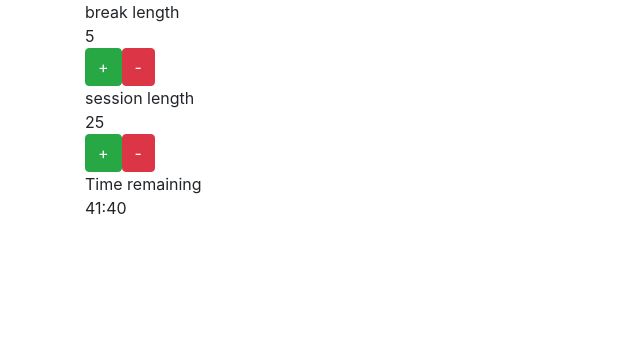
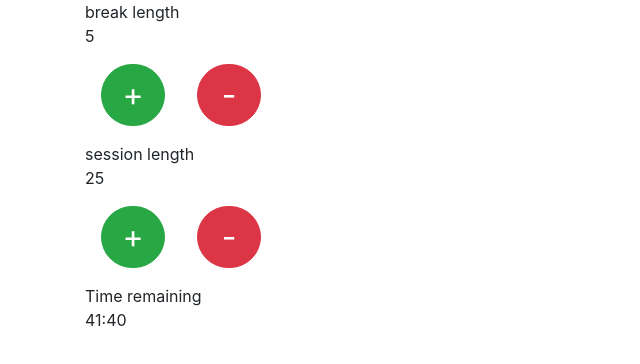
Before and after one commit to dan-vernon/pomodoro, a React (Create React App) app: page / in a window 1280 px wide. Shown: the top 364 px of the page, without its empty margins (0-640 px from the left). Built offline with nearby package versions, Linux system fonts and the light colour scheme.

Commit message:
prettify buttons

```diff
--- a/src/index.css
+++ b/src/index.css
@@ -12,3 +12,10 @@ code {
   font-family: source-code-pro, Menlo, Monaco, Consolas, "Courier New",
     monospace;
 }
+
+.time-buttons > * {
+  margin: 16px;
+  width: 64px;
+  border-radius: 9999px;
+  font-size: 2em
+}
```
